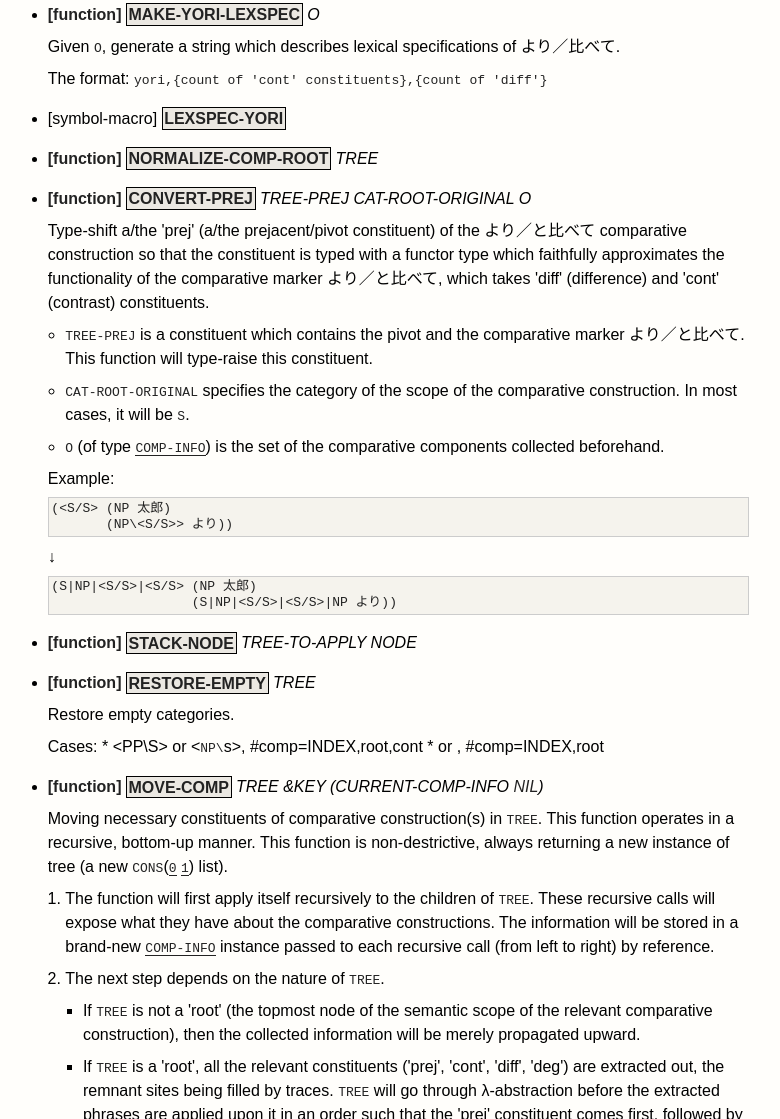
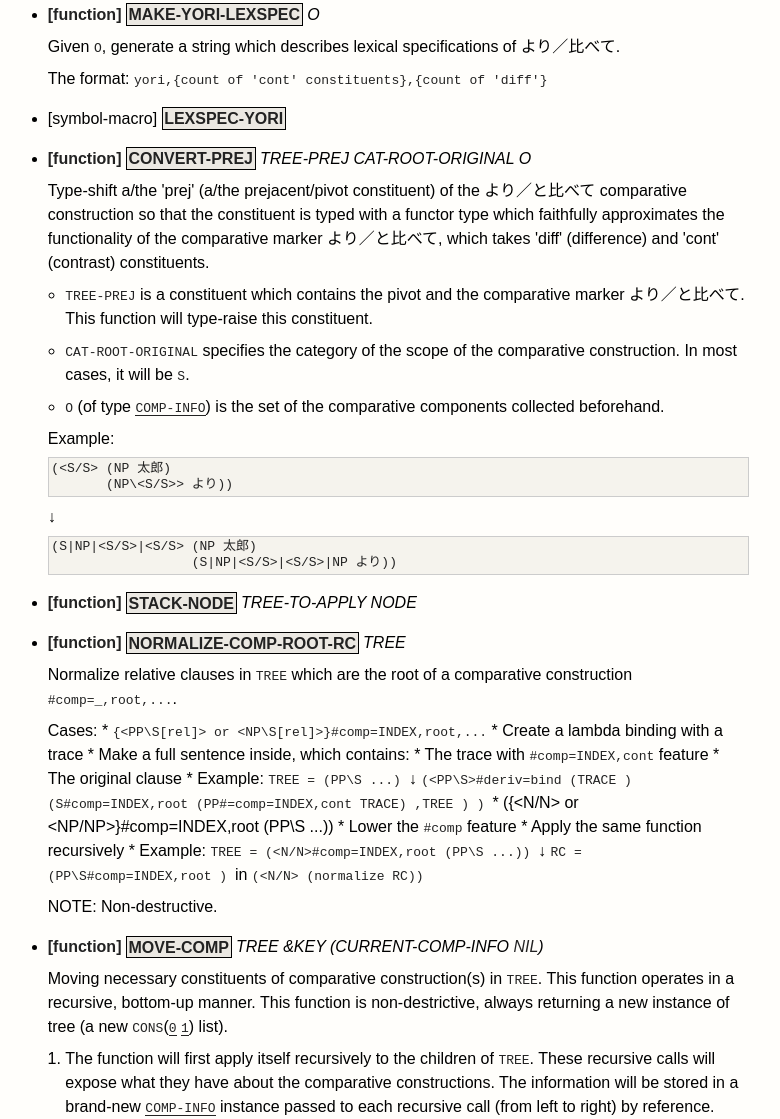
Before and after one commit to ABCTreebank/amoove, a plain HTML site: page docs/abc2lambda-internal/index.html in a window 1280 px wide. Shown: the part 1456-2575 px from the top of the page, without its empty margins (348-1128 px from the left). Drawn offline with nearby package versions, Linux system fonts and the light colour scheme; some packages are replaced by stand-ins of ours.

Commit message:
docs: compile

```diff
--- a/docs/abc2lambda-internal/index.html
+++ b/docs/abc2lambda-internal/index.html
@@ -126,7 +126,7 @@
 <a id="AMOOVE%2FTO-LAMBDA:COMP-INFO%20CLASS"></a></p>
 
 <ul>
-<li><p><span class=reference-bullet><span class=reference><span class="locative-type"><a href="https://github.com/ABCTreebank/amoove/blob/main/exec/to-lambda/move-comp.lisp#L25">[class]</a></span> <span class="reference-object"><a href="#AMOOVE%2FTO-LAMBDA:COMP-INFO%20CLASS" >COMP-INFO</a></span></span> <span class="locative-args">STRUCTURE-OBJECT</span></span></p>
+<li><p><span class=reference-bullet><span class=reference><span class="locative-type"><a href="https://github.com/ABCTreebank/amoove/blob/main/exec/to-lambda/move-comp.lisp#L24">[class]</a></span> <span class="reference-object"><a href="#AMOOVE%2FTO-LAMBDA:COMP-INFO%20CLASS" >COMP-INFO</a></span></span> <span class="locative-args">STRUCTURE-OBJECT</span></span></p>
 
 <p>A sturcture for stroing comparative components collected from a tree.
 Used by <a href="#AMOOVE%2FTO-LAMBDA:MOVE-COMP%20FUNCTION" title="AMOOVE/TO-LAMBDA:MOVE-COMP FUNCTION"><code>MOVE-COMP</code></a>.</p></li>
@@ -136,7 +136,7 @@ Used by <a href="#AMOOVE%2FTO-LAMBDA:MOVE-COMP%20FUNCTION" title="AMOOVE/TO-LAMB
 <a id="AMOOVE%2FTO-LAMBDA:APPEND-COMP-SYMBOLS%20FUNCTION"></a></p>
 
 <ul>
-<li><span class=reference-bullet><span class=reference><span class="locative-type"><a href="https://github.com/ABCTreebank/amoove/blob/main/exec/to-lambda/move-comp.lisp#L35">[function]</a></span> <span class="reference-object"><a href="#AMOOVE%2FTO-LAMBDA:APPEND-COMP-SYMBOLS%20FUNCTION" >APPEND-COMP-SYMBOLS</a></span></span> <span class="locative-args">O</span></span></li>
+<li><span class=reference-bullet><span class=reference><span class="locative-type"><a href="https://github.com/ABCTreebank/amoove/blob/main/exec/to-lambda/move-comp.lisp#L34">[function]</a></span> <span class="reference-object"><a href="#AMOOVE%2FTO-LAMBDA:APPEND-COMP-SYMBOLS%20FUNCTION" >APPEND-COMP-SYMBOLS</a></span></span> <span class="locative-args">O</span></span></li>
 </ul>
 
 <p><a id="x-28AMOOVE-2FTO-LAMBDA-3ACOMP-20MGL-PAX-3ASYMBOL-MACRO-29"></a>
@@ -150,14 +150,14 @@ Used by <a href="#AMOOVE%2FTO-LAMBDA:MOVE-COMP%20FUNCTION" title="AMOOVE/TO-LAMB
 <a id="AMOOVE%2FTO-LAMBDA:MAKE-COMP-BIND-CAT%20FUNCTION"></a></p>
 
 <ul>
-<li><span class=reference-bullet><span class=reference><span class="locative-type"><a href="https://github.com/ABCTreebank/amoove/blob/main/exec/to-lambda/move-comp.lisp#L62">[function]</a></span> <span class="reference-object"><a href="#AMOOVE%2FTO-LAMBDA:MAKE-COMP-BIND-CAT%20FUNCTION" >MAKE-COMP-BIND-CAT</a></span></span> <span class="locative-args">ORIGINAL O &amp;KEY (TAKE-PREJACENT <code>T</code>)</span></span></li>
+<li><span class=reference-bullet><span class=reference><span class="locative-type"><a href="https://github.com/ABCTreebank/amoove/blob/main/exec/to-lambda/move-comp.lisp#L61">[function]</a></span> <span class="reference-object"><a href="#AMOOVE%2FTO-LAMBDA:MAKE-COMP-BIND-CAT%20FUNCTION" >MAKE-COMP-BIND-CAT</a></span></span> <span class="locative-args">ORIGINAL O &amp;KEY (TAKE-PREJACENT <code>T</code>)</span></span></li>
 </ul>
 
 <p><a id="x-28AMOOVE-2FTO-LAMBDA-3AMAKE-YORI-LEXSPEC-20FUNCTION-29"></a>
 <a id="AMOOVE%2FTO-LAMBDA:MAKE-YORI-LEXSPEC%20FUNCTION"></a></p>
 
 <ul>
-<li><p><span class=reference-bullet><span class=reference><span class="locative-type"><a href="https://github.com/ABCTreebank/amoove/blob/main/exec/to-lambda/move-comp.lisp#L88">[function]</a></span> <span class="reference-object"><a href="#AMOOVE%2FTO-LAMBDA:MAKE-YORI-LEXSPEC%20FUNCTION" >MAKE-YORI-LEXSPEC</a></span></span> <span class="locative-args">O</span></span></p>
+<li><p><span class=reference-bullet><span class=reference><span class="locative-type"><a href="https://github.com/ABCTreebank/amoove/blob/main/exec/to-lambda/move-comp.lisp#L87">[function]</a></span> <span class="reference-object"><a href="#AMOOVE%2FTO-LAMBDA:MAKE-YORI-LEXSPEC%20FUNCTION" >MAKE-YORI-LEXSPEC</a></span></span> <span class="locative-args">O</span></span></p>
 
 <p>Given <code>O</code>,
 generate a string which describes lexical specifications of より／比べて.</p>
@@ -172,18 +172,11 @@ generate a string which describes lexical specifications of より／比べて.<
 <li><span class=reference-bullet><span class=reference><span class="locative-type">[symbol-macro]</span> <span class="reference-object"><a href="#AMOOVE%2FTO-LAMBDA:LEXSPEC-YORI%20MGL-PAX:SYMBOL-MACRO" >LEXSPEC-YORI</a></span></span></span></li>
 </ul>
 
-<p><a id="x-28AMOOVE-2FTO-LAMBDA-3ANORMALIZE-COMP-ROOT-20FUNCTION-29"></a>
-<a id="AMOOVE%2FTO-LAMBDA:NORMALIZE-COMP-ROOT%20FUNCTION"></a></p>
-
-<ul>
-<li><span class=reference-bullet><span class=reference><span class="locative-type"><a href="https://github.com/ABCTreebank/amoove/blob/main/exec/to-lambda/move-comp.lisp#L213">[function]</a></span> <span class="reference-object"><a href="#AMOOVE%2FTO-LAMBDA:NORMALIZE-COMP-ROOT%20FUNCTION" >NORMALIZE-COMP-ROOT</a></span></span> <span class="locative-args">TREE</span></span></li>
-</ul>
-
 <p><a id="x-28AMOOVE-2FTO-LAMBDA-3ACONVERT-PREJ-20FUNCTION-29"></a>
 <a id="AMOOVE%2FTO-LAMBDA:CONVERT-PREJ%20FUNCTION"></a></p>
 
 <ul>
-<li><p><span class=reference-bullet><span class=reference><span class="locative-type"><a href="https://github.com/ABCTreebank/amoove/blob/main/exec/to-lambda/move-comp.lisp#L115">[function]</a></span> <span class="reference-object"><a href="#AMOOVE%2FTO-LAMBDA:CONVERT-PREJ%20FUNCTION" >CONVERT-PREJ</a></span></span> <span class="locative-args">TREE-PREJ CAT-ROOT-ORIGINAL O</span></span></p>
+<li><p><span class=reference-bullet><span class=reference><span class="locative-type"><a href="https://github.com/ABCTreebank/amoove/blob/main/exec/to-lambda/move-comp.lisp#L100">[function]</a></span> <span class="reference-object"><a href="#AMOOVE%2FTO-LAMBDA:CONVERT-PREJ%20FUNCTION" >CONVERT-PREJ</a></span></span> <span class="locative-args">TREE-PREJ CAT-ROOT-ORIGINAL O</span></span></p>
 
 <p>Type-shift a/the 'prej' (a/the prejacent/pivot constituent) of the より／と比べて comparative construction
 so that the constituent is typed with
@@ -211,27 +204,60 @@ This function will type-raise this constituent.</p></li>
 <a id="AMOOVE%2FTO-LAMBDA:STACK-NODE%20FUNCTION"></a></p>
 
 <ul>
-<li><span class=reference-bullet><span class=reference><span class="locative-type"><a href="https://github.com/ABCTreebank/amoove/blob/main/exec/to-lambda/move-comp.lisp#L199">[function]</a></span> <span class="reference-object"><a href="#AMOOVE%2FTO-LAMBDA:STACK-NODE%20FUNCTION" >STACK-NODE</a></span></span> <span class="locative-args">TREE-TO-APPLY NODE</span></span></li>
+<li><span class=reference-bullet><span class=reference><span class="locative-type"><a href="https://github.com/ABCTreebank/amoove/blob/main/exec/to-lambda/move-comp.lisp#L180">[function]</a></span> <span class="reference-object"><a href="#AMOOVE%2FTO-LAMBDA:STACK-NODE%20FUNCTION" >STACK-NODE</a></span></span> <span class="locative-args">TREE-TO-APPLY NODE</span></span></li>
 </ul>
 
-<p><a id="x-28AMOOVE-2FTO-LAMBDA-3ARESTORE-EMPTY-20FUNCTION-29"></a>
-<a id="AMOOVE%2FTO-LAMBDA:RESTORE-EMPTY%20FUNCTION"></a></p>
+<p><a id="x-28AMOOVE-2FTO-LAMBDA-3ANORMALIZE-COMP-ROOT-RC-20FUNCTION-29"></a>
+<a id="AMOOVE%2FTO-LAMBDA:NORMALIZE-COMP-ROOT-RC%20FUNCTION"></a></p>
 
 <ul>
-<li><p><span class=reference-bullet><span class=reference><span class="locative-type"><a href="https://github.com/ABCTreebank/amoove/blob/main/exec/to-lambda/move-comp.lisp#L260">[function]</a></span> <span class="reference-object"><a href="#AMOOVE%2FTO-LAMBDA:RESTORE-EMPTY%20FUNCTION" >RESTORE-EMPTY</a></span></span> <span class="locative-args">TREE</span></span></p>
+<li><p><span class=reference-bullet><span class=reference><span class="locative-type"><a href="https://github.com/ABCTreebank/amoove/blob/main/exec/to-lambda/move-comp.lisp#L195">[function]</a></span> <span class="reference-object"><a href="#AMOOVE%2FTO-LAMBDA:NORMALIZE-COMP-ROOT-RC%20FUNCTION" >NORMALIZE-COMP-ROOT-RC</a></span></span> <span class="locative-args">TREE</span></span></p>
 
-<p>Restore empty categories.</p>
+<p>Normalize relative clauses in <code>TREE</code> which are the root of a comparative construction <code>#comp=_,root,...</code>.</p>
 
 <p>Cases:
-* &lt;PP\S&gt; or &lt;<code>NP\</code>s&gt;, #comp=INDEX,root,cont
-* <PPS> or <NPS>, #comp=INDEX,root</p></li>
+* <code>{&lt;PP\S[rel]&gt; or &lt;NP\S[rel]&gt;}#comp=INDEX,root,...</code>
+    * Create a lambda binding with a trace
+    * Make a full sentence inside, which contains:
+      * The trace with <code>#comp=INDEX,cont</code> feature
+      * The original clause
+    * Example:
+      <code>
+      TREE = (PP\S ...)
+</code>
+      ↓
+      <code>
+      (&lt;PP\S&gt;#deriv=bind (TRACE )
+        (S#comp=INDEX,root
+          (PP#=comp=INDEX,cont TRACE)
+          ,TREE
+        )
+      )
+</code>
+* ({&lt;N/N&gt; or &lt;NP/NP&gt;}#comp=INDEX,root (PP\S ...))
+    * Lower the <code>#comp</code> feature
+    * Apply the same function recursively
+    * Example:
+      <code>
+      TREE = (&lt;N/N&gt;#comp=INDEX,root (PP\S ...))
+</code>
+      ↓
+      <code>
+      RC = (PP\S#comp=INDEX,root )
+</code>
+      in
+      <code>
+      (&lt;N/N&gt; (normalize RC))
+</code></p>
+
+<p>NOTE: Non-destructive.</p></li>
 </ul>
 
 <p><a id="x-28AMOOVE-2FTO-LAMBDA-3AMOVE-COMP-20FUNCTION-29"></a>
 <a id="AMOOVE%2FTO-LAMBDA:MOVE-COMP%20FUNCTION"></a></p>
 
 <ul>
-<li><p><span class=reference-bullet><span class=reference><span class="locative-type"><a href="https://github.com/ABCTreebank/amoove/blob/main/exec/to-lambda/move-comp.lisp#L386">[function]</a></span> <span class="reference-object"><a href="#AMOOVE%2FTO-LAMBDA:MOVE-COMP%20FUNCTION" >MOVE-COMP</a></span></span> <span class="locative-args">TREE &amp;KEY (CURRENT-COMP-INFO <code>NIL</code>)</span></span></p>
+<li><p><span class=reference-bullet><span class=reference><span class="locative-type"><a href="https://github.com/ABCTreebank/amoove/blob/main/exec/to-lambda/move-comp.lisp#L328">[function]</a></span> <span class="reference-object"><a href="#AMOOVE%2FTO-LAMBDA:MOVE-COMP%20FUNCTION" >MOVE-COMP</a></span></span> <span class="locative-args">TREE &amp;KEY (CURRENT-COMP-INFO <code>NIL</code>)</span></span></p>
 
 <p>Moving necessary constituents of comparative construction(s) in <code>TREE</code>.
 This function operates in a recursive, bottom-up manner.
@@ -255,14 +281,14 @@ The information will be stored in a brand-new <a href="#AMOOVE%2FTO-LAMBDA:COMP-
 <a id="AMOOVE%2FTO-LAMBDA:LINERALIZE-VARS%20FUNCTION"></a></p>
 
 <ul>
-<li><span class=reference-bullet><span class=reference><span class="locative-type"><a href="https://github.com/ABCTreebank/amoove/blob/main/exec/to-lambda/move-comp.lisp#L529">[function]</a></span> <span class="reference-object"><a href="#AMOOVE%2FTO-LAMBDA:LINERALIZE-VARS%20FUNCTION" >LINERALIZE-VARS</a></span></span> <span class="locative-args">VAR-LIST</span></span></li>
+<li><span class=reference-bullet><span class=reference><span class="locative-type"><a href="https://github.com/ABCTreebank/amoove/blob/main/exec/to-lambda/move-comp.lisp#L471">[function]</a></span> <span class="reference-object"><a href="#AMOOVE%2FTO-LAMBDA:LINERALIZE-VARS%20FUNCTION" >LINERALIZE-VARS</a></span></span> <span class="locative-args">VAR-LIST</span></span></li>
 </ul>
 
 <p><a id="x-28AMOOVE-2FTO-LAMBDA-3AMAKE-MOVE-COMP-PRETTY-20FUNCTION-29"></a>
 <a id="AMOOVE%2FTO-LAMBDA:MAKE-MOVE-COMP-PRETTY%20FUNCTION"></a></p>
 
 <ul>
-<li><p><span class=reference-bullet><span class=reference><span class="locative-type"><a href="https://github.com/ABCTreebank/amoove/blob/main/exec/to-lambda/move-comp.lisp#L541">[function]</a></span> <span class="reference-object"><a href="#AMOOVE%2FTO-LAMBDA:MAKE-MOVE-COMP-PRETTY%20FUNCTION" >MAKE-MOVE-COMP-PRETTY</a></span></span> <span class="locative-args">TREE</span></span></p>
+<li><p><span class=reference-bullet><span class=reference><span class="locative-type"><a href="https://github.com/ABCTreebank/amoove/blob/main/exec/to-lambda/move-comp.lisp#L483">[function]</a></span> <span class="reference-object"><a href="#AMOOVE%2FTO-LAMBDA:MAKE-MOVE-COMP-PRETTY%20FUNCTION" >MAKE-MOVE-COMP-PRETTY</a></span></span> <span class="locative-args">TREE</span></span></p>
 
 <p>Make trees modified by <a href="#AMOOVE%2FTO-LAMBDA:MOVE-COMP%20FUNCTION" title="AMOOVE/TO-LAMBDA:MOVE-COMP FUNCTION"><code>MOVE-COMP</code></a> prettier. Trees applied to this function cannot be fed into <a href="#AMOOVE%2FTO-LAMBDA:TO-LAMBDA%20FUNCTION" title="AMOOVE/TO-LAMBDA:TO-LAMBDA FUNCTION"><code>TO-LAMBDA</code></a> and subsequent pipelines anymore.</p></li>
 </ul>
```
Also changed, not shown: docs/amoove/index.html (+34 -19 lines).
